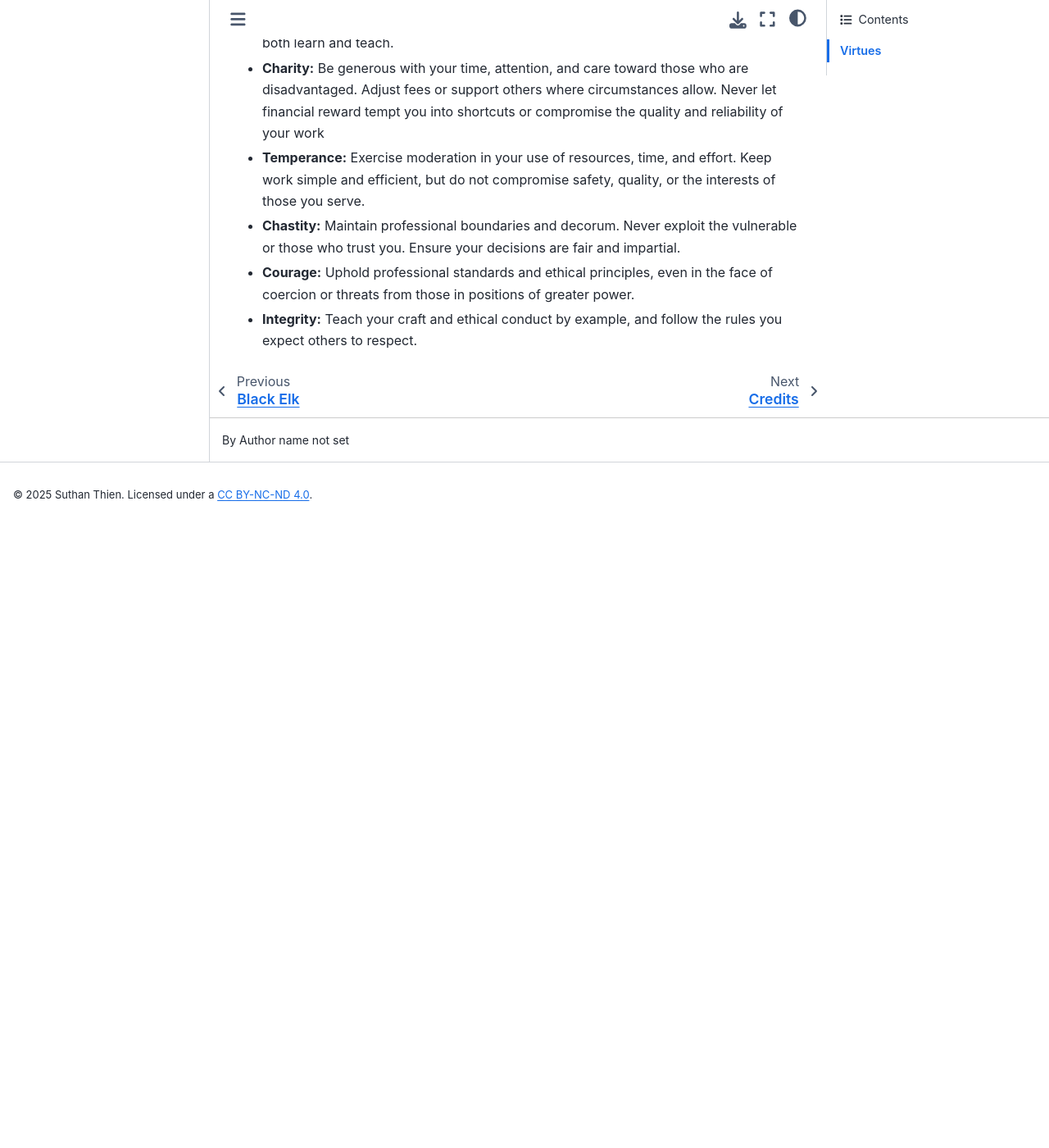
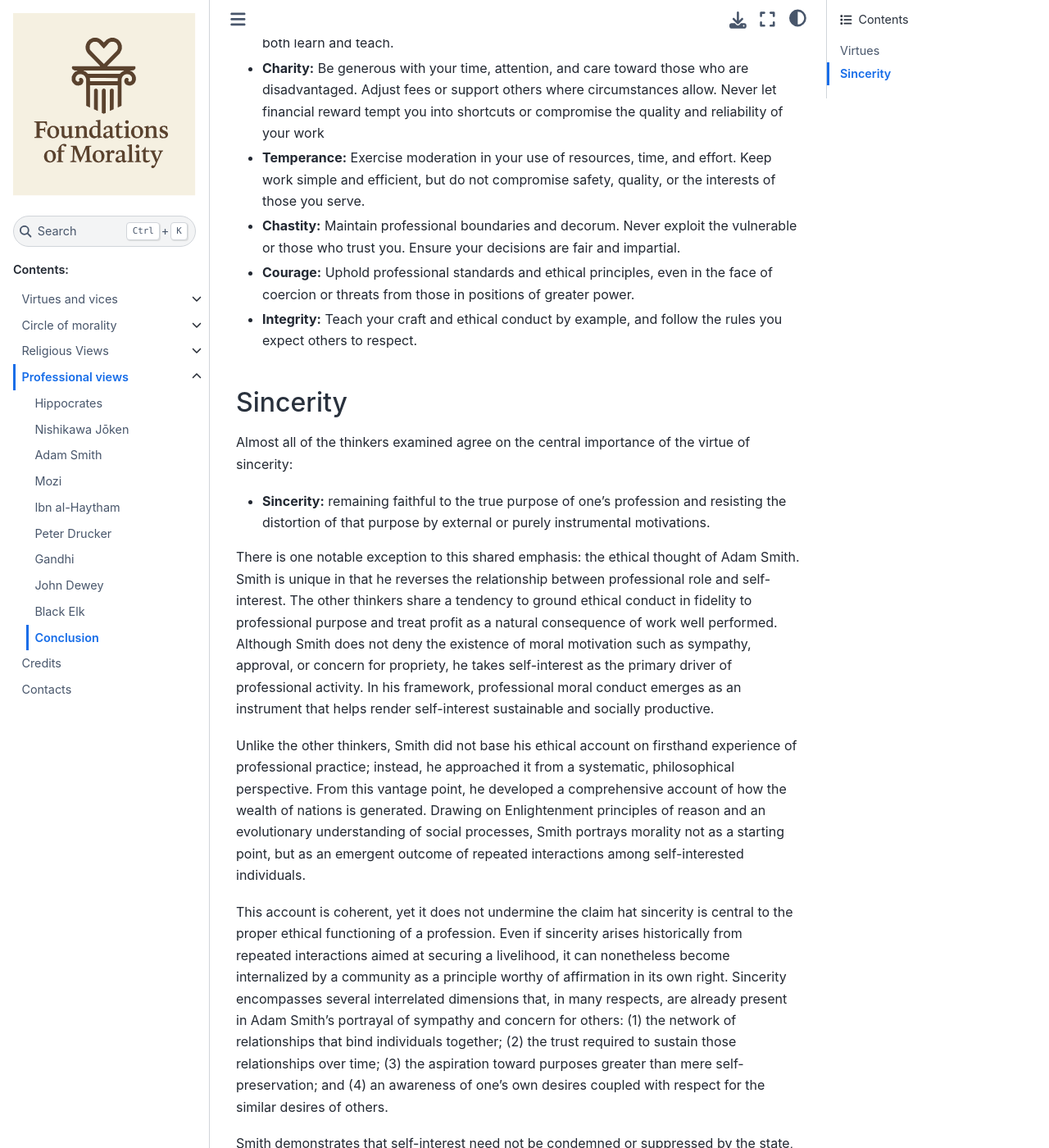
Before and after one commit to suthanthien/fom, a Sphinx documentation site: the page built from source/professions_conclusion.rst, in a window 1280 px wide and 1400 px high, scrolled down 1379 px. Shown: the whole window at 82% size. Built offline with Sphinx 7.4.7 and the Sphinx Book theme 1.1.4, drawn with Linux system fonts in a browser that asks for light colours; before the commit the page ends 2009 px from its top, so only the background shows below that; some of the changed text lies outside the part shown.

Commit message:
Sixteenth commit
- Add account of Nishikawa's ethics applied to merchants
- Add synthesis on sincerity to the profession chapter

```diff
--- a/source/professions.rst
+++ b/source/professions.rst
@@ -7,6 +7,7 @@
    :caption: Contents:
 
    hippocrates.rst
+   nishikawa.rst
    smith.rst
    mozi.rst
    al_haytham.rst
--- a/source/professions_conclusion.rst
+++ b/source/professions_conclusion.rst
@@ -13,14 +13,15 @@
 good, or, at minimum, a balanced position in which both societal
 interests and personal interests are respected.
 
-Some thinkers place self-interest at the center of professional
-motivation and regard the welfare of the community as a practical
-necessity: without concern for others, a professional’s success and
-effectiveness would ultimately be undermined. Other thinkers define care
-for others as the primary purpose of the professional role. Despite
-these differences, both perspectives converge on a shared conclusion: a
+Almost all of the thinkers examined define care for others as the
+primary purpose of the professional role, seeing ethical conduct as
+grounded in fidelity to that purpose. Adam Smith is the notable
+exception: he places self-interest at the center of professional
+motivation and treats concern for others as a practical necessity,
+necessary to sustain one’s own effectiveness and success. Despite this
+difference, both perspectives converge on a shared conclusion: a
 professional’s capacity to function depends on the **trust granted by
-society**. Consequently, all agree that this trust must be respected and
+society.** Consequently, all agree that this trust must be respected and
 actively maintained through careful, competent, and ethical service.
 
 From this standpoint, **technical expertise** itself becomes a moral
@@ -85,3 +86,64 @@
 
 -  **Integrity:** Teach your craft and ethical conduct by example, and
    follow the rules you expect others to respect.
+
+***********
+ Sincerity
+***********
+
+Almost all of the thinkers examined agree on the central importance of
+the virtue of sincerity:
+
+-  **Sincerity:** remaining faithful to the true purpose of one’s
+   profession and resisting the distortion of that purpose by external
+   or purely instrumental motivations.
+
+There is one notable exception to this shared emphasis: the ethical
+thought of Adam Smith. Smith is unique in that he reverses the
+relationship between professional role and self-interest. The other
+thinkers share a tendency to ground ethical conduct in fidelity to
+professional purpose and treat profit as a natural consequence of work
+well performed. Although Smith does not deny the existence of moral
+motivation such as sympathy, approval, or concern for propriety, he
+takes self-interest as the primary driver of professional activity. In
+his framework, professional moral conduct emerges as an instrument that
+helps render self-interest sustainable and socially productive.
+
+Unlike the other thinkers, Smith did not base his ethical account on
+firsthand experience of professional practice; instead, he approached it
+from a systematic, philosophical perspective. From this vantage point,
+he developed a comprehensive account of how the wealth of nations is
+generated. Drawing on Enlightenment principles of reason and an
+evolutionary understanding of social processes, Smith portrays morality
+not as a starting point, but as an emergent outcome of repeated
+interactions among self-interested individuals.
+
+This account is coherent, yet it does not undermine the claim hat
+sincerity is central to the proper ethical functioning of a profession.
+Even if sincerity arises historically from repeated interactions aimed
+at securing a livelihood, it can nonetheless become internalized by a
+community as a principle worthy of affirmation in its own right.
+Sincerity encompasses several interrelated dimensions that, in many
+respects, are already present in Adam Smith’s portrayal of sympathy and
+concern for others: (1) the network of relationships that bind
+individuals together; (2) the trust required to sustain those
+relationships over time; (3) the aspiration toward purposes greater than
+mere self-preservation; and (4) an awareness of one’s own desires
+coupled with respect for the similar desires of others.
+
+Smith demonstrates that self-interest need not be condemned or
+suppressed by the state, since moral norms tend to emerge naturally from
+social interaction. His argument thus functions as a justification, at
+the level of political economy, for refraining from the imposition of
+rigid ethical laws. Moral judgment is largely left to society itself,
+which is expected to regulate conduct through shared norms and
+expectations. Nonetheless, Smith does not deny that ethical conduct
+pursued for its own sake is more effective and stable. Indeed, Smith
+ultimately acknowledges that unchecked self-interest can justify state
+intervention in certain circumstances, leading him to examine when such
+intervention is warranted and when it is not.
+
+Therefore, although Adam Smith does not explicitly advocate sincerity as
+a principle to be enforced through state-imposed ethical laws, he
+nonetheless would agree that society would function more effectively
+when sincerity is widely practiced and valued.
```
Also changed, not shown: source/nishikawa.rst (added, +165 -0 lines).
